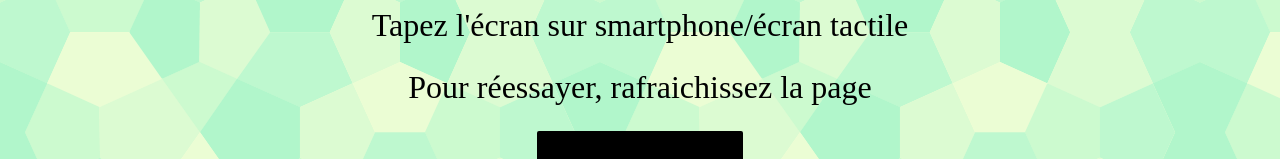
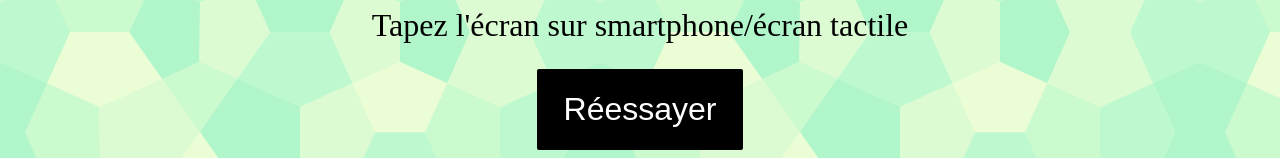
Before and after one commit to JustinMassart/Flappy_Bird, a website: page index.html in a window 1280 px wide. Shown: the part 668-827 px from the top of the page. Drawn offline with Linux system fonts and the light colour scheme.

Commit message:
Commit changes

```diff
--- a/index.html
+++ b/index.html
@@ -11,7 +11,6 @@
         <script src="dist/js/main.js"></script>
         <span class="marg">Appuyez sur la touche "J" sur ordinateur</span>
         <span class="marg">Tapez l'écran sur smartphone/écran tactile</span>
-        <span>Pour réessayer, rafraichissez la page</span>
         <div class="btn">
             <a href="https://justinmassart.github.io/Flappy_Bird">
                 <button>Réessayer</button>
```
